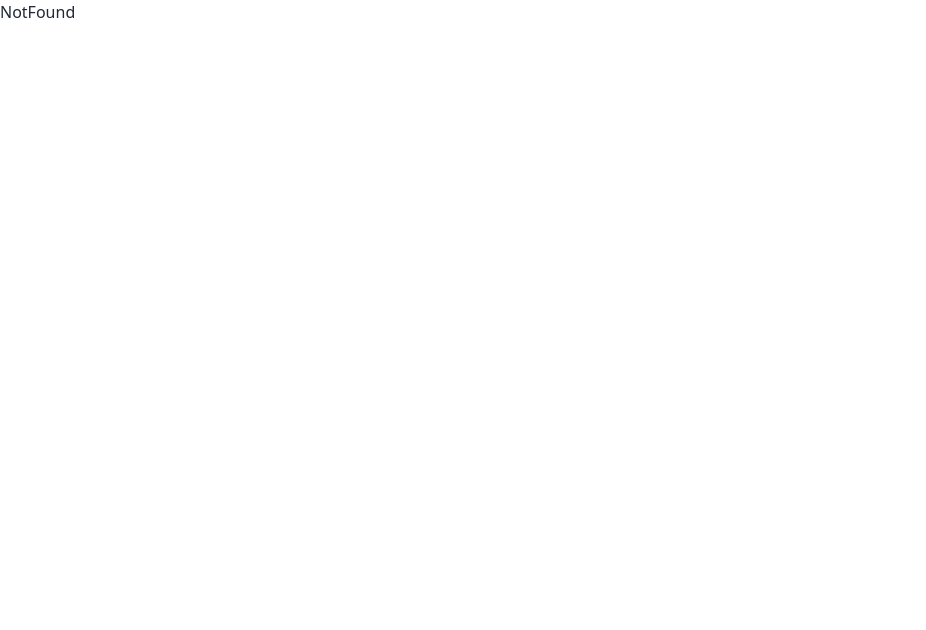
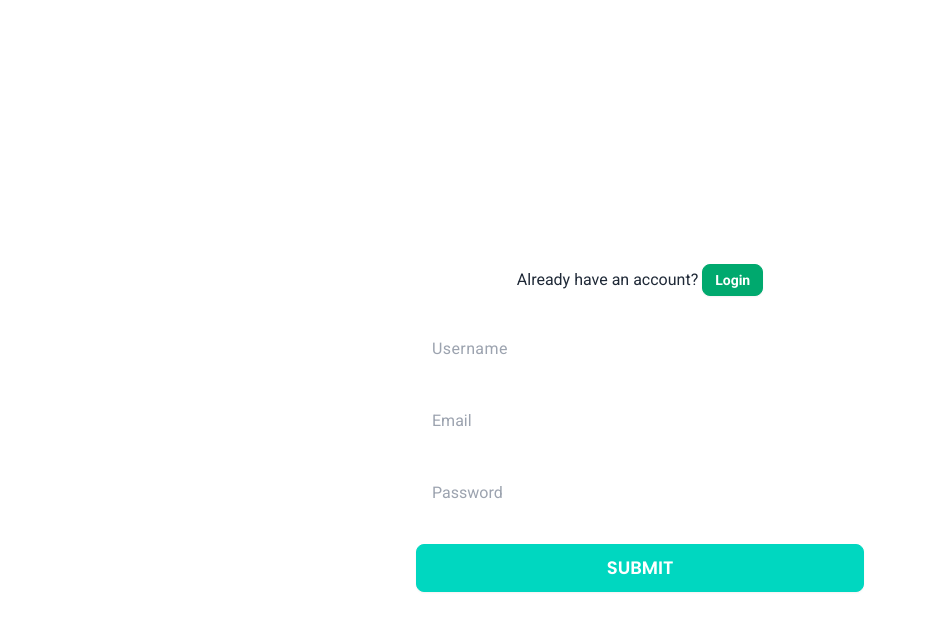
Before and after one commit to praveen12kumar/Good-reads, a React (Vite) app in the folder frontend/: page /signup in a window 1280 px wide. Shown: the top 630 px of the page, without its empty margins (0-926 px from the left). Built offline with nearby package versions, Linux system fonts and the light colour scheme.

Commit message:
Added signUp and login form

```diff
--- a/frontend/eslint.config.js
+++ b/frontend/eslint.config.js
@@ -33,6 +33,9 @@ export default [
         'warn',
         { allowConstantExport: true },
       ],
+      "rules": {
+  "react/prop-types": "off"
+}
     },
   },
 ]
--- a/frontend/src/components/atoms/button/Button.jsx
+++ b/frontend/src/components/atoms/button/Button.jsx
@@ -1,8 +1,11 @@
 import React from 'react'
 
-const Button = ({text, classes}) => {
+const Button = ({text, classes, onClickHandler}) => {
   return (
-    <button className={`${classes} px-6 py-2 text-lg uppercase font-heading rounded-lg` }>
+    <button
+        className={`${classes} px-6 py-2 text-lg uppercase font-heading rounded-lg` }
+        onClick={onClickHandler}
+        >
         {text}
     </button>
   )
--- /dev/null
+++ b/frontend/src/components/atoms/input/Input.jsx
@@ -0,0 +1,25 @@
+import React, { useState } from 'react'
+
+const Input = ({id, classes, type, placeholder, checkOnBlur}) => {
+
+    const [isValid, setIsValid] = useState(true);
+    const [shake, setShake] = useState(false);
+    const [text, setText] = useState("");
+
+    return (
+        <>
+    <input
+        type={type}
+        id={id}
+        placeholder={placeholder}
+        className={` ${classes} w-full h-full bg-white px-4 font-subheading rounded-lg `}
+        onBlur={checkOnBlur}
+
+    />
+
+
+</>
+  )
+}
+
+export default Input
--- a/frontend/src/index.css
+++ b/frontend/src/index.css
@@ -12,7 +12,7 @@
 
 
 @layer utilities{
-    .flex-div{
+    .flex-center{
         @apply flex justify-center items-center
     }
 
--- a/frontend/src/pages/Home.jsx
+++ b/frontend/src/pages/Home.jsx
@@ -1,6 +1,8 @@
 import Button from "@/components/atoms/button/Button"
+import { useNavigate } from "react-router-dom"
+function Home () {
+  const navigate = useNavigate();
 
-function Home () {
   return (
     <div className="w-screen h-dvh relative">
 
@@ -13,8 +15,8 @@ function Home () {
             <p className="text-3xl font-subheading font-medium text-stone-600">Your personal library and <br /> social network for <br /> bookworms</p>
           </div>
           <div className="absolute bottom-16 md:bottom-40 lg:bottom-60 right-10 lg:right-40 flex items-center gap-10">
-            <Button text="register" classes="bg-sky-900 text-white hover:bg-sky-800 transition-colors duration-300 ease-in  "/>
-            <Button text="login" classes="bg-stone-700 text-white hover:bg-stone-600 transition-colors duration-300 ease-in  "/>
+            <Button text="register" classes="bg-sky-900 text-white hover:bg-sky-800 transition-colors duration-300 ease-in" onClickHandler={() => navigate('/signup')} />
+            <Button text="login" classes="bg-stone-700 text-white hover:bg-stone-600 transition-colors duration-300 ease-in" onClickHandler={() => navigate('/login')} />
           </div>
       </div>
 
--- /dev/null
+++ b/frontend/src/pages/auth/Login.jsx
@@ -0,0 +1,69 @@
+ import { useState } from "react";
+ import Input from "@/components/atoms/input/Input";
+ import { useNavigate } from "react-router-dom";
+ function Login(){
+    const navigate = useNavigate();
+    const [loginForm, setLoginForm] = useState({
+        email: '',
+        password: '',
+    });
+
+    const handleFormSubmit = (e) => {
+        e.preventDefault();
+    }
+
+    return(
+
+        <div className="w-screen h-dvh relative">
+        <div className="w-full h-full flex-center p-4">
+            <div className="max-w-md w-full h-auto flex flex-col gap-8 items-center">
+               <div className="w-full  flex flex-col gap-5 items-center">
+                <h1 className="text-3xl text-white text-center font-heading">Login to your account</h1>
+                <p className="font-subheading ">Donot have an account? <button className="btn btn-sm text-white btn-success" onClick={() => navigate('/signup')}>SIGN UP</button></p>
+               </div>
+               <form onSubmit={handleFormSubmit} className="w-full flex flex-col items-center  gap-8" noValidate>
+
+                    <div className="w-full h-10">
+                        <Input
+                            id="email"
+                            type="text"
+                            placeholder="Email"
+                            value={loginForm.email}
+                            classess={"w-full h-full"}
+                            onChange={(e) => setLoginForm({...loginForm, email: e.target.value})}
+                            checkOnBlur={false}
+                            autoComplete="off"
+                        />
+                    </div>
+
+                    <div className="w-full h-10">
+                        <Input
+                            id="password"
+                            type="password"
+                            placeholder="Password"
+                            value={loginForm.password}
+                            classess={"w-full h-full"}
+                            onChange={(e) => setLoginForm({...loginForm, password: e.target.value})}
+                            checkOnBlur={false}
+                            autoComplete="off"
+                        />
+                    </div>
+
+                    <div className="w-full">
+                        <input
+                            type="submit"
+                            placeholder="Submit"
+                            className="w-full btn btn-md btn-accent text-white text-lg font-heading uppercase"
+                        />
+                    </div>
+
+               </form>
+
+            </div>
+        </div>
+
+    </div>
+    )
+}
+
+export default Login
--- /dev/null
+++ b/frontend/src/pages/auth/Signup.jsx
@@ -0,0 +1,87 @@
+import { useRef, useState } from "react";
+import Input from "@/components/atoms/input/Input";
+import { useNavigate } from "react-router-dom";
+
+function Signup(){
+    const navigate = useNavigate();
+    const [signupForm, setSignupForm] = useState({
+        username: '',
+        email: '',
+        password: '',
+    });
+
+    const emailRef = useRef(null);
+    const passwordRef = useRef(null);
+
+    const handleFormSubmit = (e) => {
+        e.preventDefault();
+    }
+
+
+    return (
+        <div className="w-screen h-dvh relative">
+            <div className="w-full h-full flex-center p-4">
+                <div className="max-w-md w-full h-auto flex flex-col gap-8 items-center">
+                   <div className="w-full  flex flex-col gap-5 items-center">
+                    <h1 className="text-3xl text-white text-center font-heading">Create a new Account</h1>
+                    <p className="font-subheading">Already have an account? <button className="btn btn-sm text-white btn-success" onClick={() => navigate('/login')}>Login</button></p>
+                   </div>
+                   <form onSubmit={handleFormSubmit} className="w-full flex flex-col items-center  gap-8" noValidate>
+                        <div className="w-full h-10 ">
+                            <Input
+                                id="username"
+                                type="text"
+                                placeholder="Username"
+                                value={signupForm.username}
+                                classes={"w-full h-full text-slate-800 font-para tracking-wide"}
+                                onChange={(e) => setSignupForm({...signupForm, username: e.target.value})}
+                                checkOnBlur={false}
+                                autoComplete="off"
+                            />
+                        </div>
+
+                        <div className="w-full h-10">
+                            <Input
+                                id="email"
+                                type="text"
+                                placeholder="Email"
+                                value={signupForm.email}
+                                classess={"w-full h-full"}
+                                onChange={(e) => setSignupForm({...signupForm, email: e.target.value})}
+                                checkOnBlur={false}
+                                autoComplete="off"
+                            />
+                        </div>
+
+                        <div className="w-full h-10">
+                            <Input
+                                id="password"
+                                type="password"
+                                placeholder="Password"
+                                value={signupForm.password}
+                                classess={"w-full h-full"}
+                                onChange={(e) => setSignupForm({...signupForm, password: e.target.value})}
+                                checkOnBlur={false}
+                                autoComplete="off"
+                            />
+                        </div>
+
+                        <div className="w-full">
+                            <input
+                                type="submit"
+                                placeholder="Submit"
+                                className="w-full btn btn-md btn-accent text-white text-lg font-heading uppercase"
+                            />
+                        </div>
+
+                   </form>
+
+                </div>
+            </div>
+
+        </div>
+    )
+
+}
+
+export default Signup;
--- a/frontend/src/routes/MainRoutes.jsx
+++ b/frontend/src/routes/MainRoutes.jsx
@@ -1,12 +1,17 @@
+import {Routes, Route} from "react-router-dom";
 import Home from "@/pages/Home";
 import NotFound from "@/pages/NotFound";
-import {Routes, Route} from "react-router-dom";
+import Login from "@/pages/auth/Login";
+import Signup from "@/pages/auth/Signup";
 
 export default function MainRoutes(){
 
     return(
         <Routes>
             <Route path="/" element={<Home/>}/>
+
+            <Route path="/signup" element={<Signup/>}/>
+            <Route path="/login" element={<Login/>}/>
             <Route path="*" element={<NotFound/>}/>
         </Routes>
     )
```
